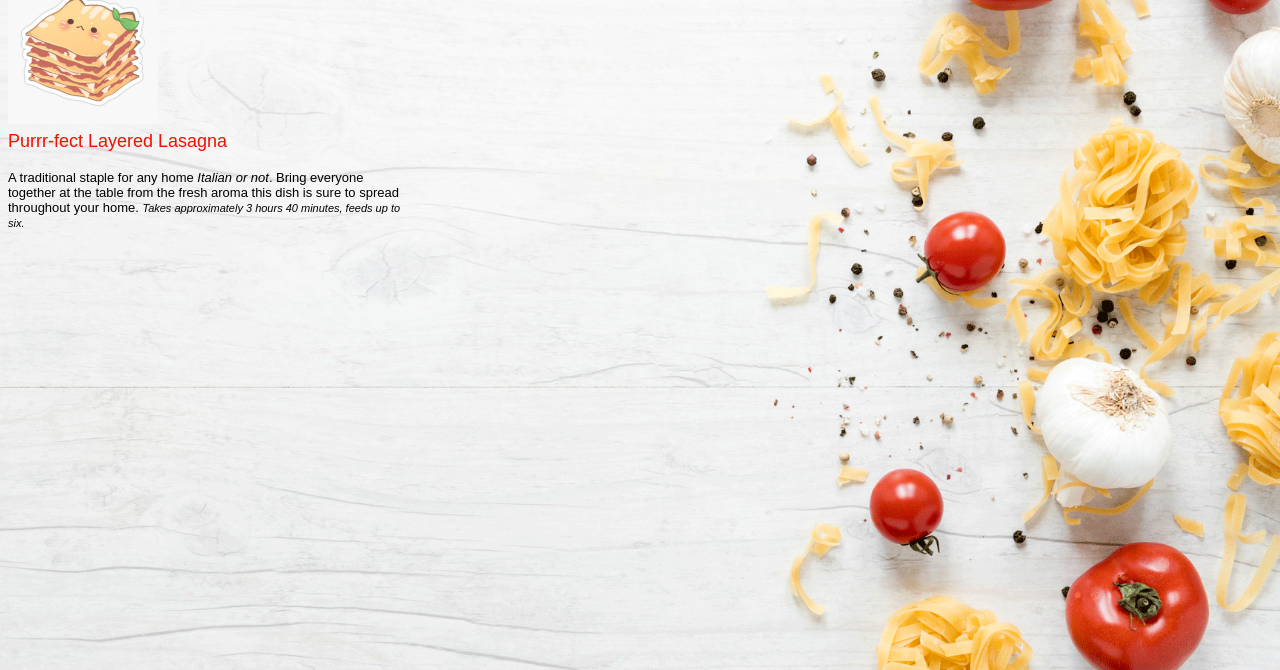
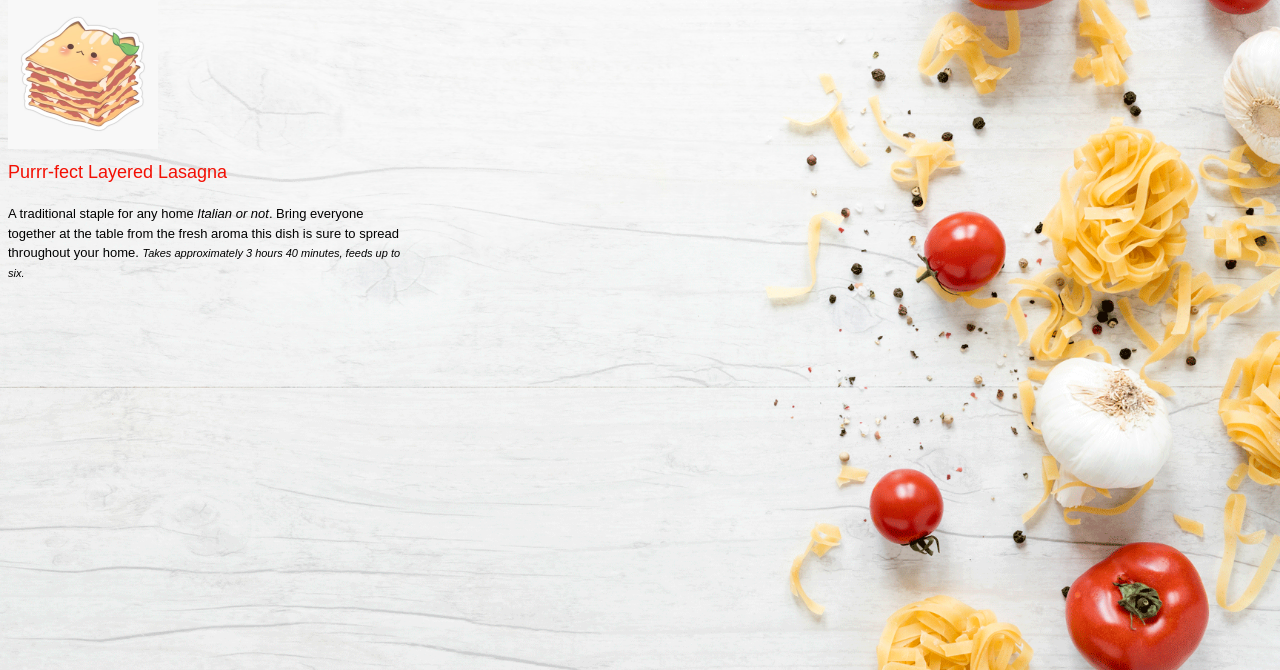
Before and after one commit to keyscatreflex/odin-recipes, a plain HTML site: page recipes/lasagna.html in a window 1280 px wide. Shown: the part 130-800 px from the top of the page. Drawn offline with Linux system fonts and the light colour scheme; a web font is replaced by a local one.

Commit message:
Modify styles.css
adjusted line height to 1.5 across all recipe pages.

```diff
--- a/recipes/assets/styles.css
+++ b/recipes/assets/styles.css
@@ -1,4 +1,8 @@
 /* This sheet is for recipes */
+
+*{
+    line-height: 1.5;
+}
 
 img{
     width: 150px;
```
